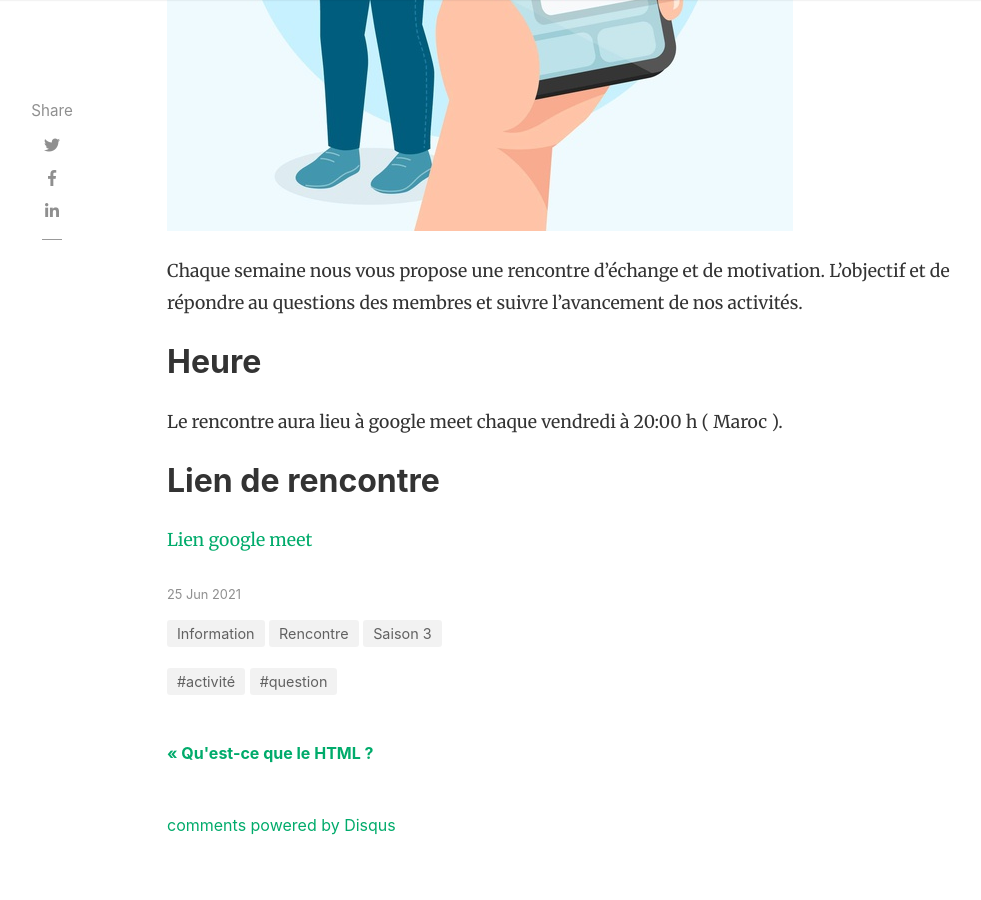
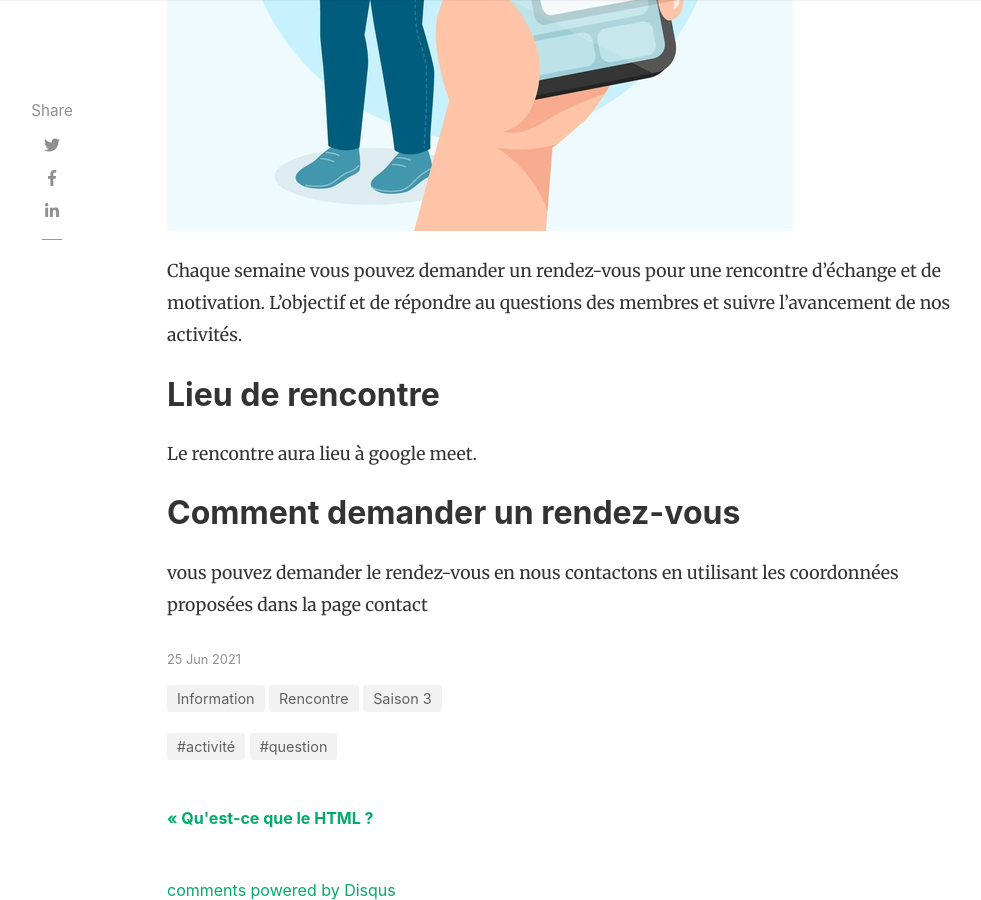
Before and after one commit to club-dev-info/club-dev-info.github.io, a Jekyll site: the page built from _posts/2021-06-25-rendez-vous-hébdomadaire.md, in a window 1280 px wide and 900 px high, scrolled down 818 px. Shown: the whole window, without its empty margins (118-1099 px from the left). Built offline with Jekyll 4.4.1, drawn with Linux system fonts in a browser that asks for light colours; nearby versions of some CDN libraries; comment, search, counter and statistics services are not loaded.

Commit message:
update post : Rendez-vous hebdomadaire

```diff
--- a/_posts/2021-06-25-rendez-vous-hébdomadaire.md
+++ b/_posts/2021-06-25-rendez-vous-hébdomadaire.md
@@ -6,15 +6,15 @@ categories: [ Rencontre,Information,Saison 3 ]
 tags: [question,activité ]
 image: assets/images/posts/rendez-vous-hébdomadaire/rendez-vous.jpg
 description: "Lancement de club des développeurs informatique au centre solidaire digital SoliCode à Tanger"
-featured: true
+featured: false
 ---
 
-Chaque semaine nous vous propose une rencontre d'échange et de motivation. L'objectif et de répondre au questions des membres et suivre l'avancement de nos activités.
+Chaque semaine vous pouvez demander un rendez-vous pour une rencontre d'échange et de motivation. L'objectif et de répondre au questions des membres et suivre l'avancement de nos activités.
 
-## Heure
+## Lieu de rencontre
 
-Le rencontre aura lieu à google meet chaque vendredi à 20:00 h ( Maroc ).
+Le rencontre aura lieu à google meet.
 
-## Lien de rencontre
+## Comment demander un rendez-vous
 
-[Lien google meet](https://meet.google.com/nrc-jemf-can)
+vous pouvez demander le rendez-vous en nous contactons en utilisant les coordonnées proposées dans la page contact
```
